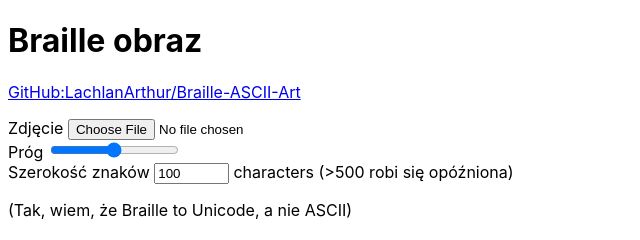
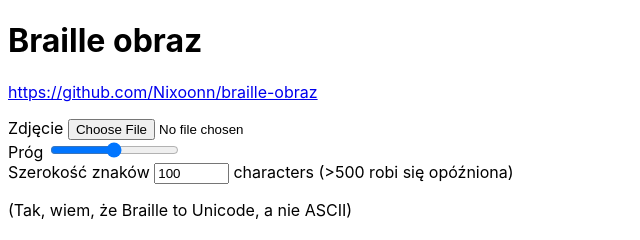
Before and after one commit to Nixoonn/braille-obraz, a website with bundled scripts: page index.html in a window 1280 px wide. Shown: the full height of the page, 0-640 px from the left. Built offline with nearby package versions, Linux system fonts and the light colour scheme.

Commit message:
Update index.html

```diff
--- a/index.html
+++ b/index.html
@@ -12,7 +12,7 @@
 <body>
 
 	<h1>Braille obraz</h1>
-	<p><a href="https://github.com/Nixoonn/braille-obraz">GitHub:LachlanArthur/Braille-ASCII-Art</a></p>
+	<p><a href="https://github.com/Nixoonn/braille-obraz">https://github.com/Nixoonn/braille-obraz</a></p>
 
 	<label for="filepicker">Zdjęcie</label>
 	<input type="file" id="filepicker" accept=".png,.jpeg,.jpg">
```
